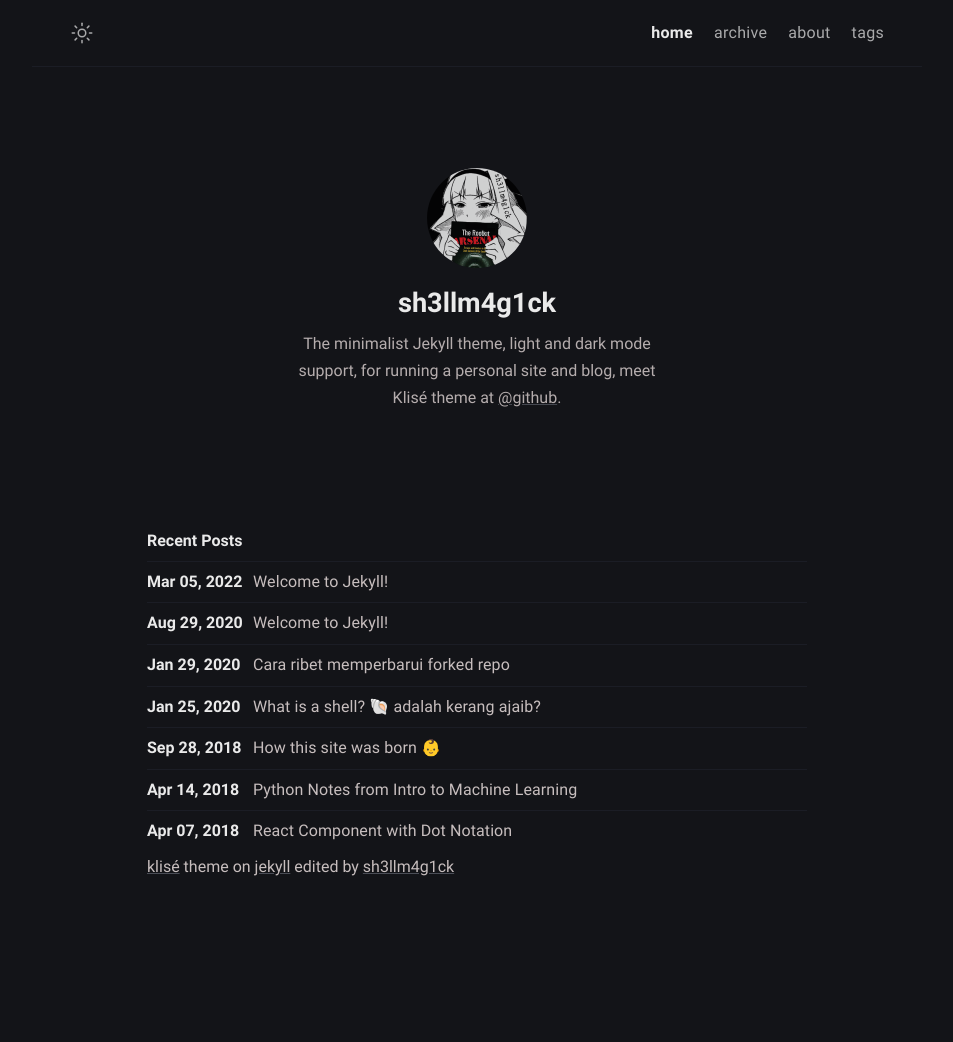
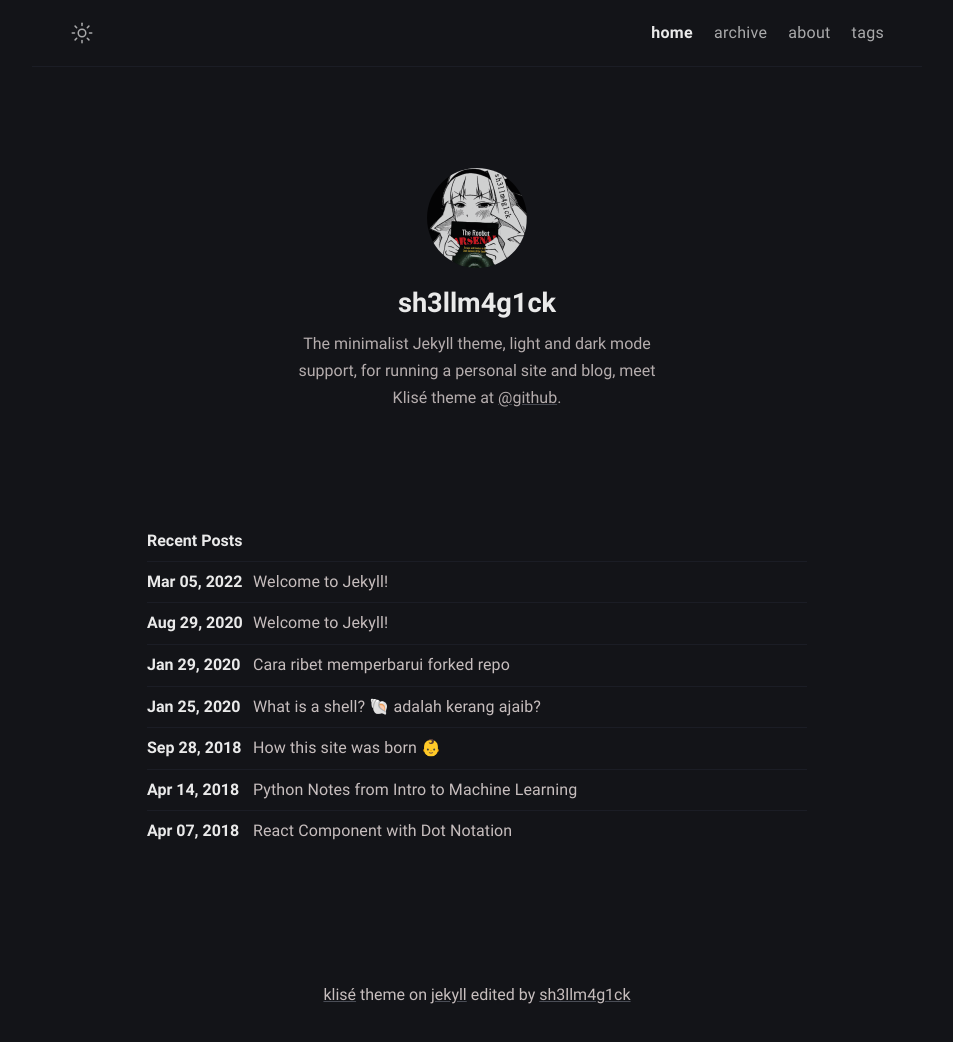
Before and after one commit to sh3llm4g1ck/sh3llm4g1ck.github.io, a Jekyll site: the page built from index.md, in a window 1280 px wide. Shown: the whole page, without its empty margins (163-1116 px from the left). Built offline with Jekyll 4.4.1, drawn with Linux system fonts in a browser that asks for light colours; before the commit the page ends 900 px from its top, so only the background shows below that.

Commit message:
Update footer.html

```diff
--- a/_includes/footer.html
+++ b/_includes/footer.html
@@ -1,5 +1,5 @@
+<footer class="footer">
 <!--
-<footer class="footer">
   <a class="footer_item" href="/thanks">ack.</a>
   <a class="footer_item" href="javascript::void(0)">resume</a>
   <a class="footer_item" href="/feed.xml">rss</a>
```
